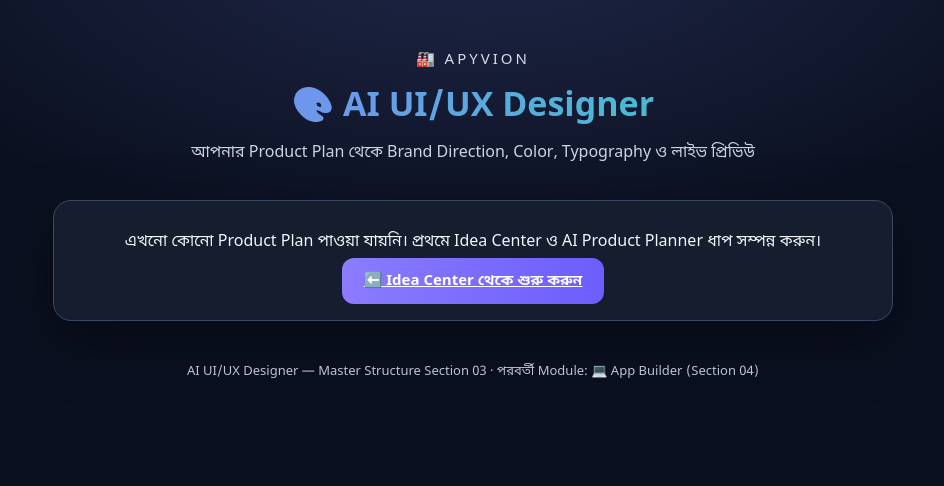
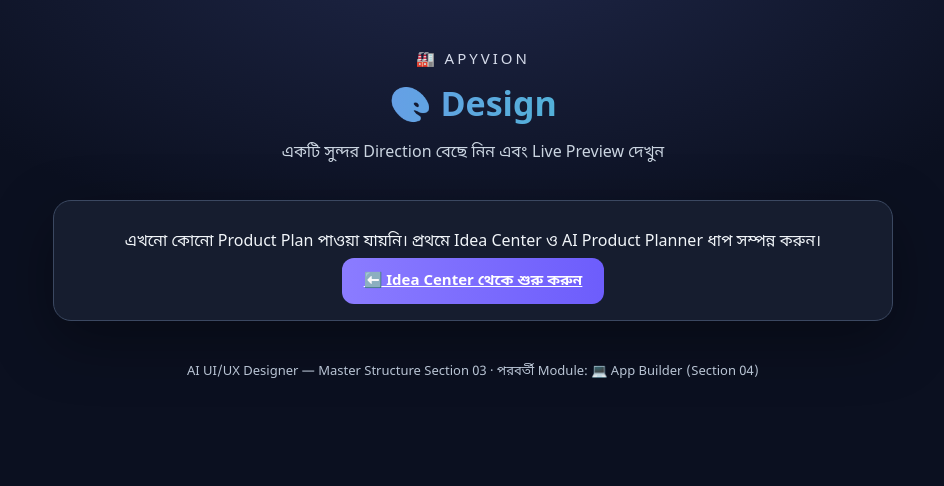
Before and after one commit to muyeedsarker/APYVION, a website with bundled scripts: page ui-ux-designer.html in a window 1280 px wide. Shown: the whole page, without its empty margins (167-1111 px from the left). Built offline with nearby package versions, Linux system fonts and the light colour scheme.

Commit message:
Simplify UI UX Designer presentation

```diff
--- a/ui-ux-designer.html
+++ b/ui-ux-designer.html
@@ -12,10 +12,10 @@
 <main class="jf-wrap">
 
   <header class="jf-header">
-    <div class="jf-logo">🏭 APYVION</div>
-    <h1 class="jf-title">🎨 AI UI/UX Designer</h1>
-    <p class="jf-subtitle">আপনার Product Plan থেকে Brand Direction, Color, Typography ও লাইভ প্রিভিউ</p>
-  </header>
+<div class="jf-logo">🏭 APYVION</div>
+<h1 class="jf-title">🎨 Design</h1>
+<p class="jf-subtitle">একটি সুন্দর Direction বেছে নিন এবং Live Preview দেখুন</p>
+</header>
 
   <div id="jfDesignLoading" class="jf-panel" style="text-align:center;color:var(--jf-text-dim)">
     ⏳ Design System তৈরি হচ্ছে...
@@ -28,7 +28,7 @@
 
   <div id="jfDesignMain" hidden>
     <section class="jf-panel" style="margin-bottom:24px">
-      <label class="jf-label">✨ Premium Design Generator — একটা Direction বাছাই করুন</label>
+      <label class="jf-label">✨ Design Direction</label>
       <div id="jfDirChips" class="jf-dir-chips"></div>
     </section>
 
```
